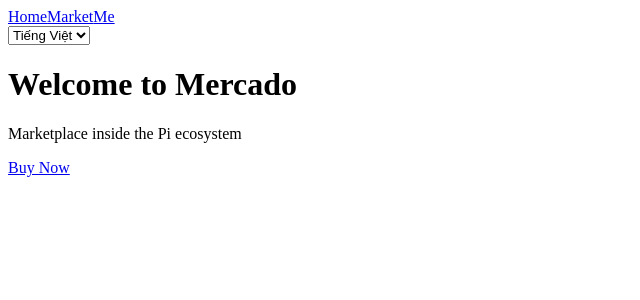
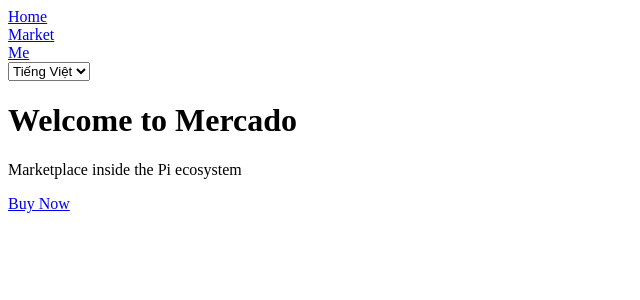
Before and after one commit to phamhongphuctu/mercado, a React (Vite) app: page / in a window 1280 px wide. Shown: the top 300 px of the page, without its empty margins (0-640 px from the left). Built offline with nearby package versions, Linux system fonts and the light colour scheme.

Commit message:
dhgfgffn

```diff
--- a/src/App.tsx
+++ b/src/App.tsx
@@ -43,10 +43,17 @@
   return (
     <Router>
       <nav className="navbar">
-        <Link to="/" className="nav-item">{t("nav.home")}</Link>
-        <Link to="/market" className="nav-item">{t("nav.market")}</Link>
-        <Link to="/profile" className="nav-item">{t("nav.me")}</Link>
-      </nav>
+  <div className="nav-item">
+    <Link to="/">{t("nav.home")}</Link>
+  </div>
+  <div className="nav-item">
+    <Link to="/market">{t("nav.market")}</Link>
+  </div>
+  <div className="nav-item">
+    <Link to="/profile">{t("nav.me")}</Link>
+  </div>
+</nav>
+
 
       <Routes>
         <Route path="/" element={<Home />} />
```
Also changed, not shown: src/App.css (+3 -6 lines).
